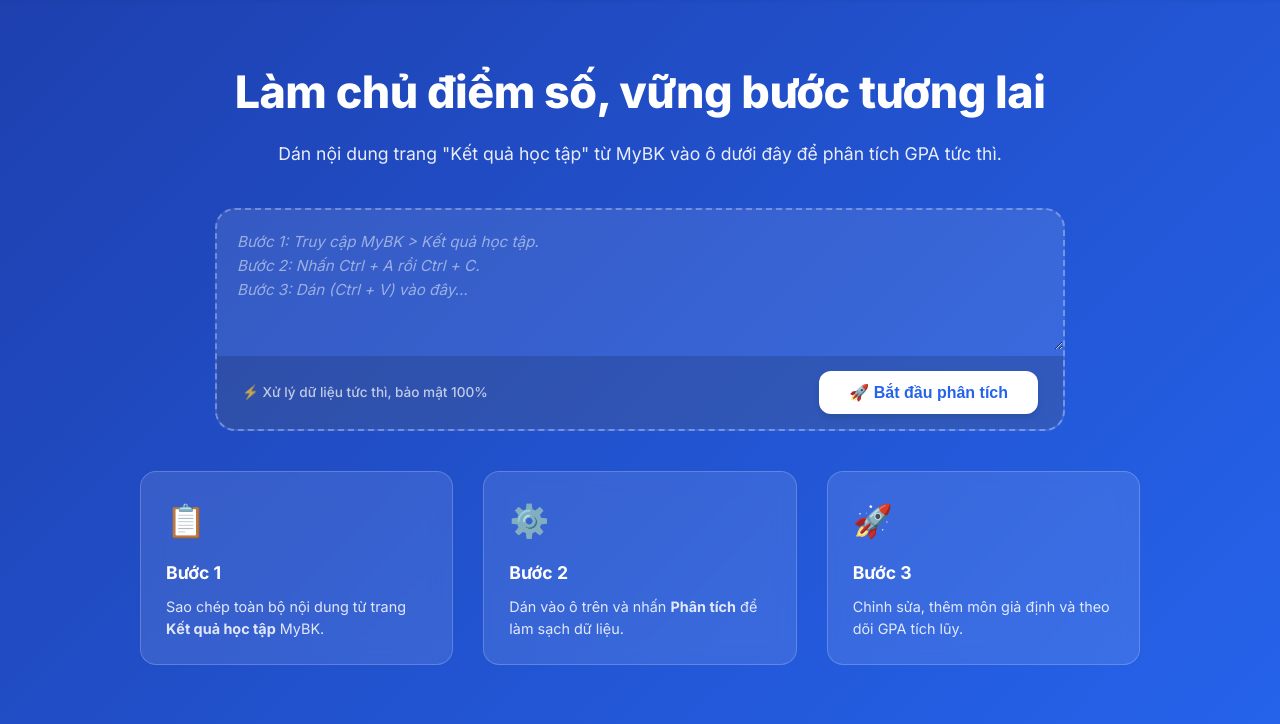
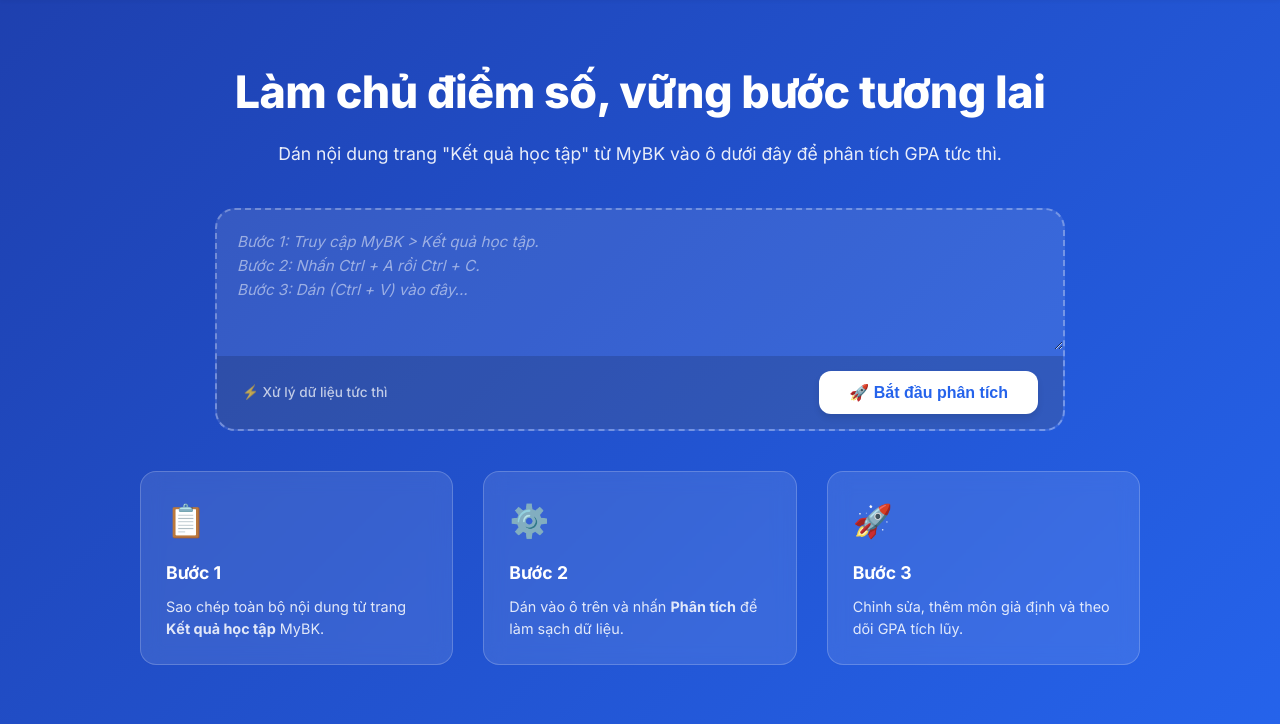
Before and after one commit to ngochoaphan2004/mybk_gpa_tracker, a Django app: page / in a window 1280 px wide. Shown: the part 71-795 px from the top of the page. Run offline with Django 5.2, Linux system fonts and the light colour scheme.

Commit message:
fix: form change text

```diff
--- a/transcript_viewer/templates/transcript_viewer/transcript.html
+++ b/transcript_viewer/templates/transcript_viewer/transcript.html
@@ -312,7 +312,7 @@
                     <textarea name="raw_text" class="paste-textarea"
                               placeholder="Bước 1: Truy cập MyBK > Kết quả học tập.&#10;Bước 2: Nhấn Ctrl + A rồi Ctrl + C.&#10;Bước 3: Dán (Ctrl + V) vào đây..."></textarea>
                     <div style="padding: 15px 25px; text-align: right; background: rgba(0,0,0,0.15); display: flex; justify-content: space-between; align-items: center;">
-                        <span style="font-size: 0.85rem; color: rgba(255,255,255,0.7); font-weight: 500;">⚡ Xử lý dữ liệu tức thì, bảo mật 100%</span>
+                        <span style="font-size: 0.85rem; color: rgba(255,255,255,0.7); font-weight: 500;">⚡ Xử lý dữ liệu tức thì</span>
                         <button type="submit" class="btn-analyze">🚀 Bắt đầu phân tích</button>
                     </div>
                 </form>
```
